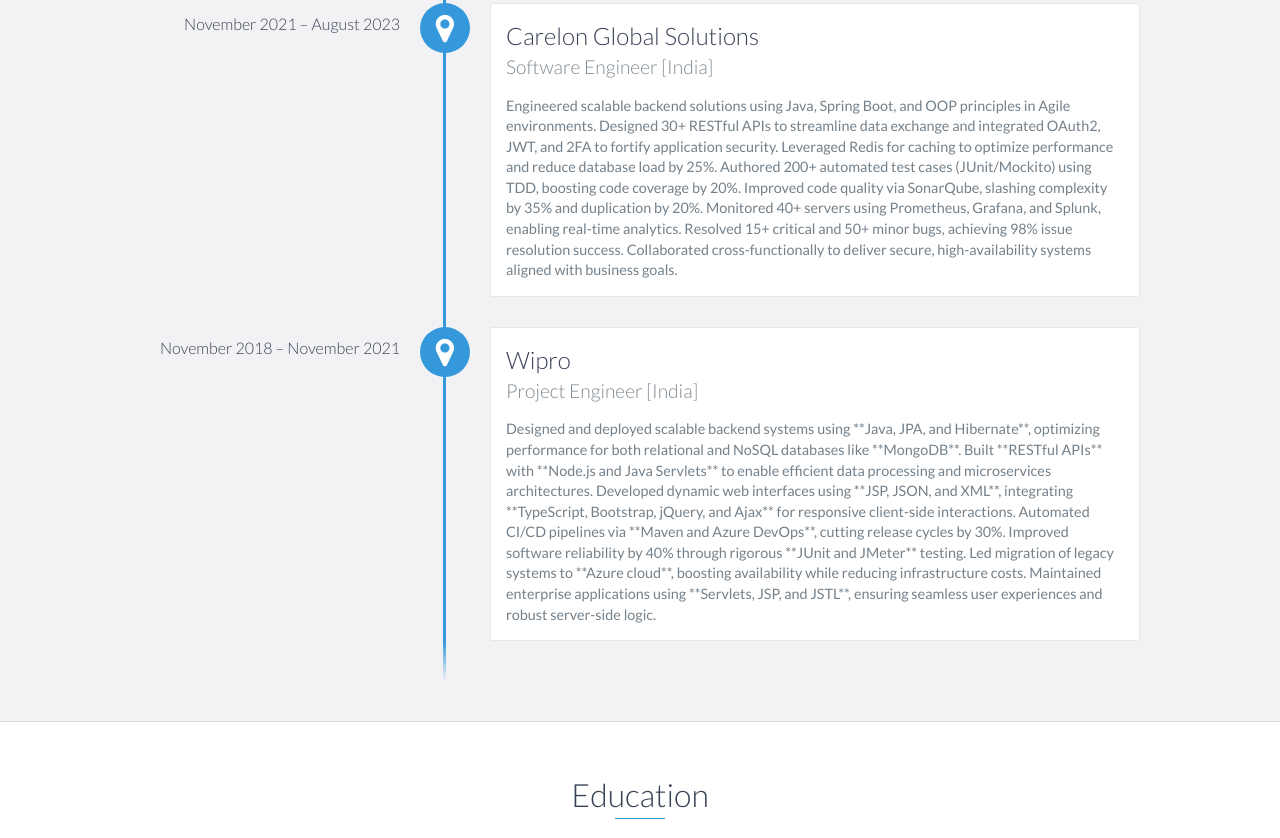
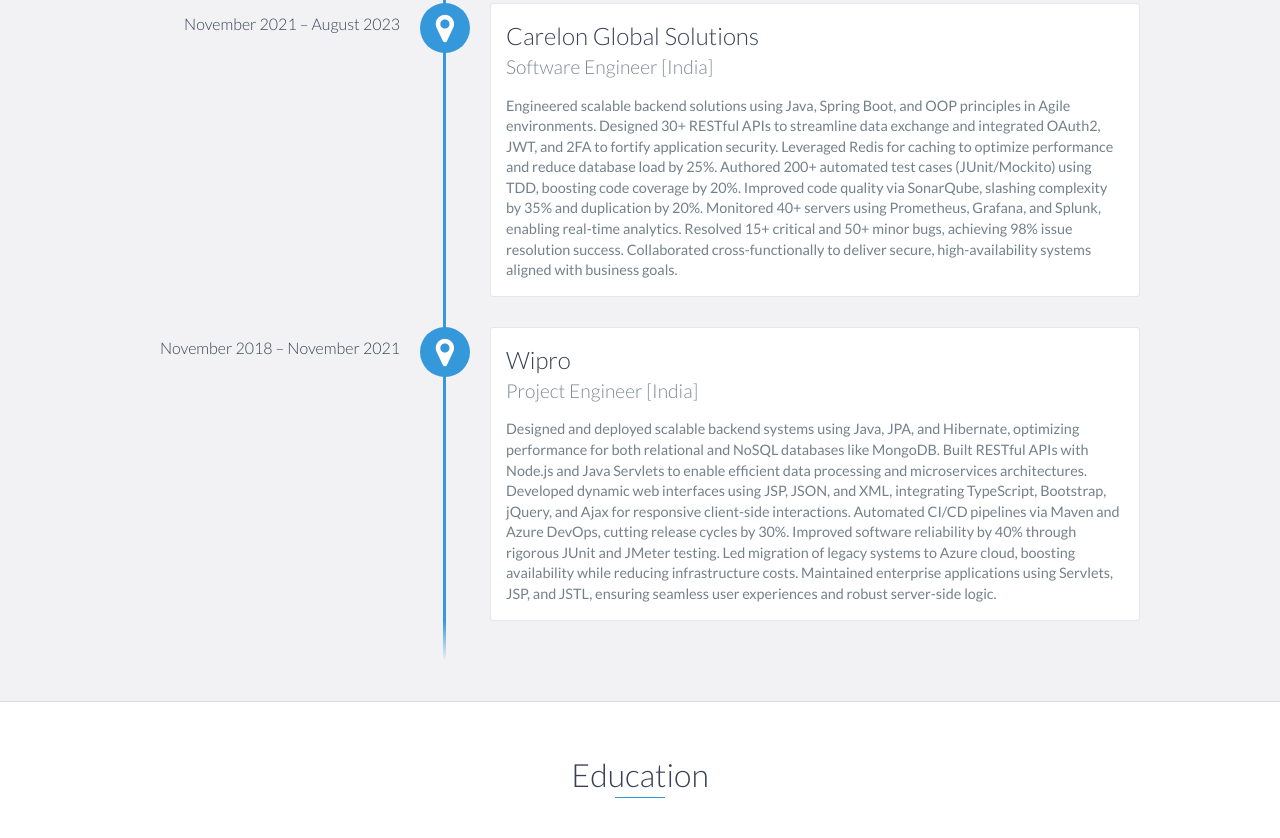
Before and after one commit to ravindrasiddavatam/ravindrasiddavatam.github.io, a website: page index.html in a window 1280 px wide. Shown: the part 1478-2316 px from the top of the page. Drawn offline with nearby package versions, Linux system fonts and the light colour scheme.

Commit message:
adding updated details

```diff
--- a/index.html
+++ b/index.html
@@ -104,7 +104,7 @@
                 <h3>Wipro</h3>
                 <h4>Project Engineer                      [India]</h4>
                 <p>
-                   Designed and deployed scalable backend systems using **Java, JPA, and Hibernate**, optimizing performance for both relational and NoSQL databases like **MongoDB**. Built **RESTful APIs** with **Node.js and Java Servlets** to enable efficient data processing and microservices architectures. Developed dynamic web interfaces using **JSP, JSON, and XML**, integrating **TypeScript, Bootstrap, jQuery, and Ajax** for responsive client-side interactions. Automated CI/CD pipelines via **Maven and Azure DevOps**, cutting release cycles by 30%. Improved software reliability by 40% through rigorous **JUnit and JMeter** testing. Led migration of legacy systems to **Azure cloud**, boosting availability while reducing infrastructure costs. Maintained enterprise applications using **Servlets, JSP, and JSTL**, ensuring seamless user experiences and robust server-side logic.
+                   Designed and deployed scalable backend systems using Java, JPA, and Hibernate, optimizing performance for both relational and NoSQL databases like MongoDB. Built RESTful APIs with Node.js and Java Servlets to enable efficient data processing and microservices architectures. Developed dynamic web interfaces using JSP, JSON, and XML, integrating TypeScript, Bootstrap, jQuery, and Ajax for responsive client-side interactions. Automated CI/CD pipelines via Maven and Azure DevOps, cutting release cycles by 30%. Improved software reliability by 40% through rigorous JUnit and JMeter testing. Led migration of legacy systems to Azure cloud, boosting availability while reducing infrastructure costs. Maintained enterprise applications using Servlets, JSP, and JSTL, ensuring seamless user experiences and robust server-side logic.
                 </p>
             </div>
 
```
